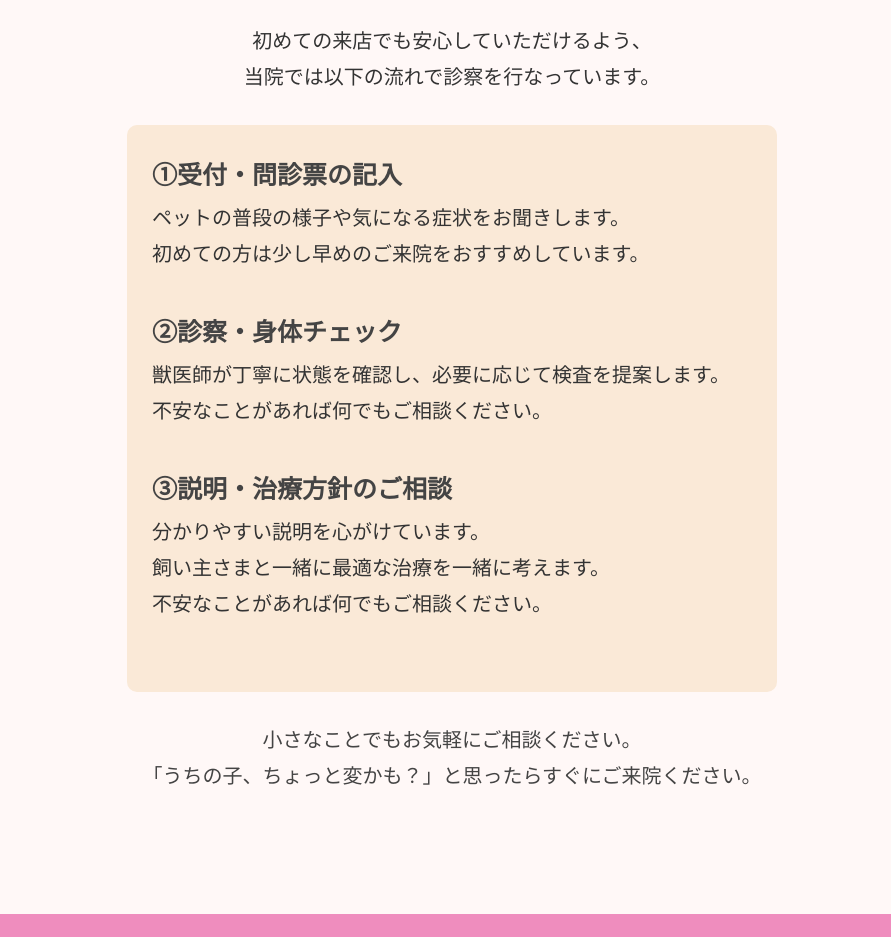
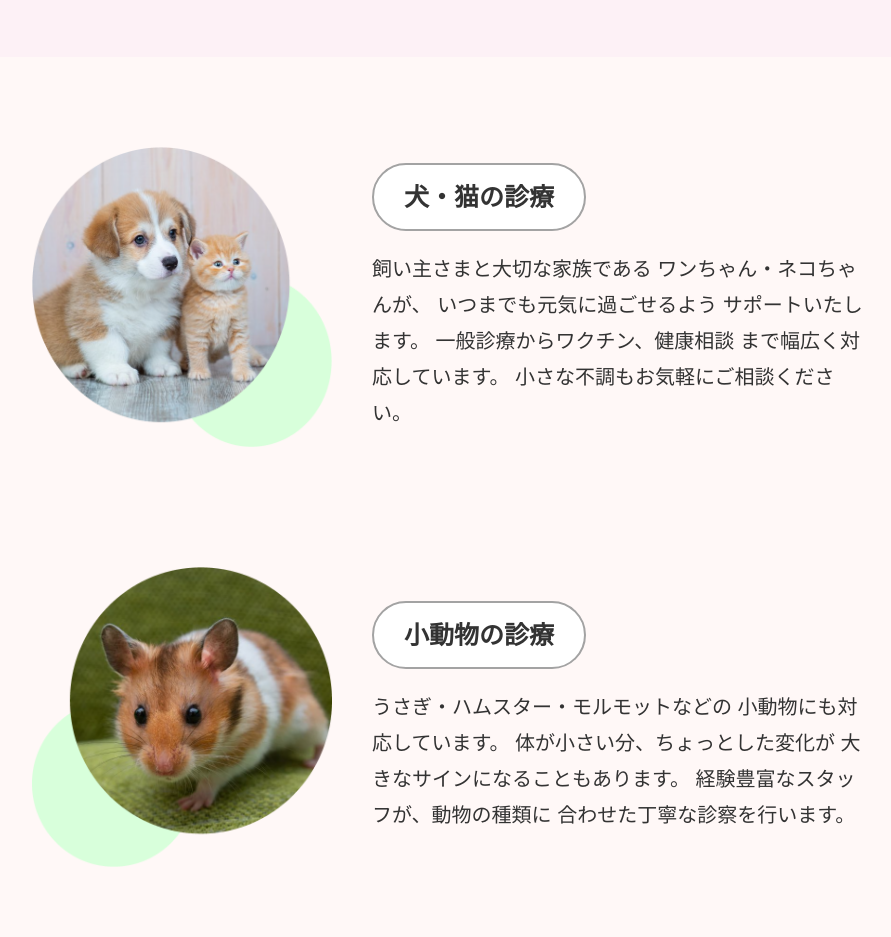
Before and after one commit to nonoka419/zoo-clinic, a plain HTML site: page menu.html in a window 1280 px wide. Shown: the part 284-1221 px from the top of the page, without its empty margins (188-1079 px from the left). Drawn offline with Linux system fonts and the light colour scheme.

Commit message:
Update navigation links and content structure

```diff
--- a/menu.html
+++ b/menu.html
@@ -7,13 +7,14 @@
   <link rel="stylesheet" href="style.css">
 </head>
 
+
 <body>
 <header>
   <div class="logo">
   <img src="images/1x/logo.png" alt="">
   </div>
 
-  <!-- ハンバーガーボタン -->
+<!-- ハンバーガーボタン -->
   <button class="menu-btn" id="menuBtn">
     ☰
   </button>
@@ -21,45 +22,71 @@
   <!-- ナビゲーション -->
   <nav id="navMenu" class="full-nav">
     <ul>
-      <li><a href="#about">当院について</a></li>
-      <li><a href="#staff">スタッフ</a></li>
-      <li><a href="#access">アクセス</a></li>
+      <li><a href="index.html#about">当院について</a></li>
+      <li><a href="index.html#staff">スタッフ</a></li>
+      <li><a href="index.html#access">アクセス</a></li>
+
+      <li><a href="menu.html">診察内容</a></li>
       <li><a href="first.html">初めての方へ</a></li>
-      <li><a href="menu.html">診察内容</a></li>
     </ul>
   </nav>
 </header>
+
 <main>
-    <section class="first-visit">
+    <section class="page-title">
+        <h1>診察内容</h1>
+        <p>当院で対応している診察のご案内です</p>
+    </section>
 
-        <div class="title-box">
-            <span class="icon">🔰</span>
-            <h1>初めてご利用の方へ</h1>
+    <section class="hos-section">
+        <div class="image-wrap">
+            <img src="images/1x/dog.png" alt="" >
         </div>
 
-        <p class="lead">
-            初めての来店でも安心していただけるよう、<br>当院では以下の流れで診察を行なっています。
-        </p>
+        <div class="text">
+        <h2>犬・猫の診療</h2>
+        <p>飼い主さまと大切な家族である
+            ワンちゃん・ネコちゃんが、
+            いつまでも元気に過ごせるよう
+            サポートいたします。
+            一般診療からワクチン、健康相談
+            まで幅広く対応しています。
+            小さな不調もお気軽にご相談ください。</p>
+            </div>
+    </section>
 
-        <div class="flow-box">
-            <h2>①受付・問診票の記入</h2>
-            <p>ペットの普段の様子や気になる症状をお聞きします。<br>
-            初めての方は少し早めのご来院をおすすめしています。</p>
-
-            <h2>②診察・身体チェック</h2>
-            <p>獣医師が丁寧に状態を確認し、必要に応じて検査を提案します。<br>
-            不安なことがあれば何でもご相談ください。</p>
-
-            <h2>③説明・治療方針のご相談</h2>
-            <p>分かりやすい説明を心がけています。 <br>飼い主さまと一緒に最適な治療を一緒に考えます。<br>
-            不安なことがあれば何でもご相談ください。</p>
+    <section class="hos-section">
+        <div class="image-wrap">
+            <img src="images/1x/hamu.png" alt="" >
         </div>
 
-        <p class="note">
-            小さなことでもお気軽にご相談ください。<br>
-            「うちの子、ちょっと変かも？」と思ったらすぐにご来院ください。
-        </p>
+        <div class="text">
+        <h2>小動物の診療</h2>
+        <p>うさぎ・ハムスター・モルモットなどの
+            小動物にも対応しています。
+            体が小さい分、ちょっとした変化が
+            大きなサインになることもあります。
+            経験豊富なスタッフが、動物の種類に
+            合わせた丁寧な診察を行います。</p>
+            </div>
     </section>
+
+    <section class="hos-section">
+        <div class="image-wrap">
+            <img src="images/1x/health.png" alt="" >
+        </div>
+
+        <div class="text">
+        <h2>健康管理</h2>
+        <p>病気の早期発見や予防のために、
+            定期的な健康チェックをおすすめ
+            しています。
+            年齢や生活環境に合わせた検査、
+            予防プランをご提案し、ペットが
+            健やかに暮らせるようお手伝いします。</p>
+            </div>
+    </section>
+
 </main>
 
 <footer>
```
